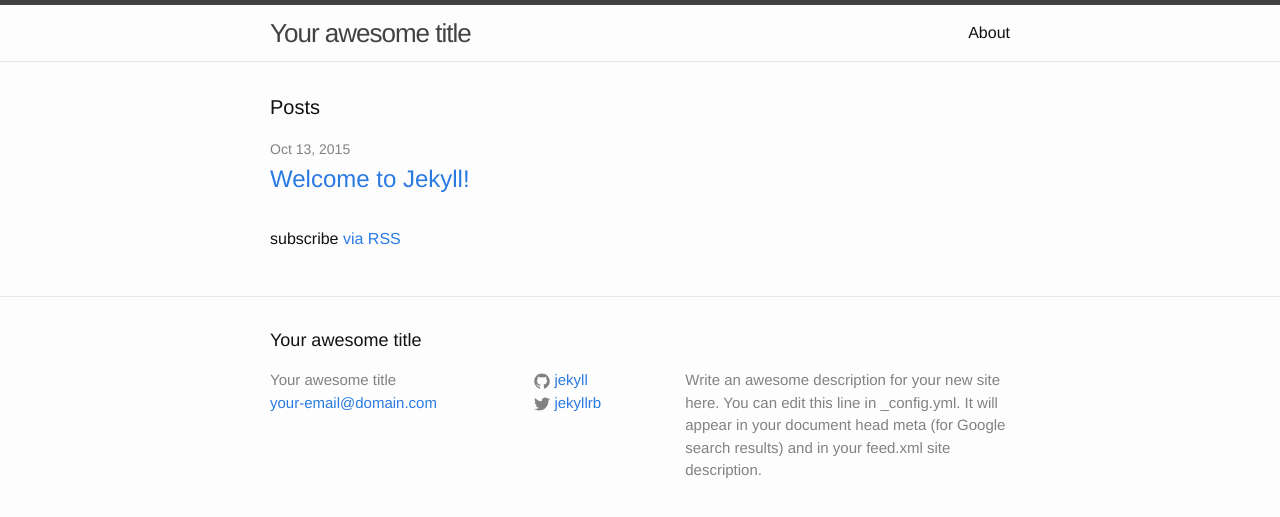
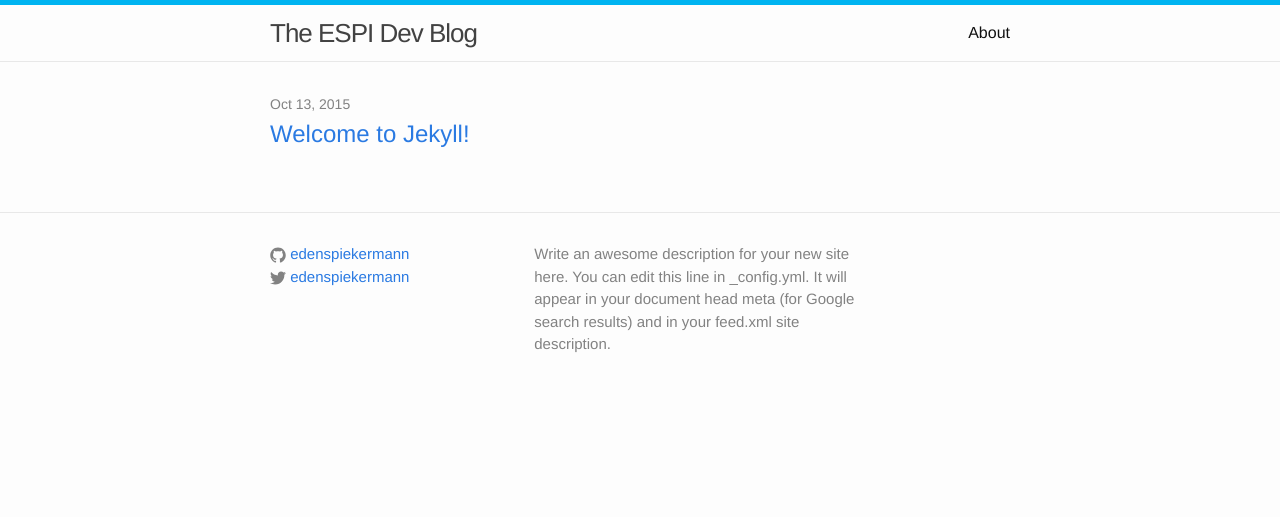
Before and after one commit to edenspiekermann/espi-devblog, a Jekyll site: the page built from index.html, in a window 1280 px wide. Shown: the top 517 px of the page. Built offline with Jekyll 4.4.1, drawn with Linux system fonts in a browser that asks for light colours.

Commit message:
minimizing stuff, adding new color

```diff
--- a/_config.yml
+++ b/_config.yml
@@ -1,14 +1,14 @@
 # Site settings
-title: Your awesome title
-email: your-email@domain.com
+title: The ESPI Dev Blog
+email: e.schaefer@de.edenspiekermann.com
 description: > # this means to ignore newlines until "baseurl:"
   Write an awesome description for your new site here. You can edit this
   line in _config.yml. It will appear in your document head meta (for
   Google search results) and in your feed.xml site description.
 baseurl: "" # the subpath of your site, e.g. /blog/
 url: "http://yourdomain.com" # the base hostname & protocol for your site
-twitter_username: jekyllrb
-github_username:  jekyll
+twitter_username: edenspiekermann
+github_username:  edenspiekermann
 
 # Build settings
 markdown: kramdown
--- a/_includes/footer.html
+++ b/_includes/footer.html
@@ -2,17 +2,9 @@
 
   <div class="wrapper">
 
-    <h2 class="footer-heading">{{ site.title }}</h2>
+    <div class="footer-col-wrapper">
 
-    <div class="footer-col-wrapper">
       <div class="footer-col  footer-col-1">
-        <ul class="contact-list">
-          <li>{{ site.title }}</li>
-          <li><a href="mailto:{{ site.email }}">{{ site.email }}</a></li>
-        </ul>
-      </div>
-
-      <div class="footer-col  footer-col-2">
         <ul class="social-media-list">
           {% if site.github_username %}
           <li>
--- a/_sass/_layout.scss
+++ b/_sass/_layout.scss
@@ -2,7 +2,7 @@
  * Site header
  */
 .site-header {
-    border-top: 5px solid $grey-color-dark;
+    border-top: 5px solid $blue-espi;
     border-bottom: 1px solid $grey-color-light;
     min-height: 56px;
 
--- a/css/main.scss
+++ b/css/main.scss
@@ -17,6 +17,7 @@ $text-color:       #111;
 $background-color: #fdfdfd;
 $brand-color:      #2a7ae2;
 
+$blue-espi:        #00b4f1;
 $grey-color:       #828282;
 $grey-color-light: lighten($grey-color, 40%);
 $grey-color-dark:  darken($grey-color, 25%);
--- a/index.html
+++ b/index.html
@@ -3,8 +3,6 @@ layout: default
 ---
 
 <div class="home">
-
-  <h1 class="page-heading">Posts</h1>
 
   <ul class="post-list">
     {% for post in site.posts %}
@@ -18,6 +16,4 @@ layout: default
     {% endfor %}
   </ul>
 
-  <p class="rss-subscribe">subscribe <a href="{{ "/feed.xml" | prepend: site.baseurl }}">via RSS</a></p>
-
 </div>
```
